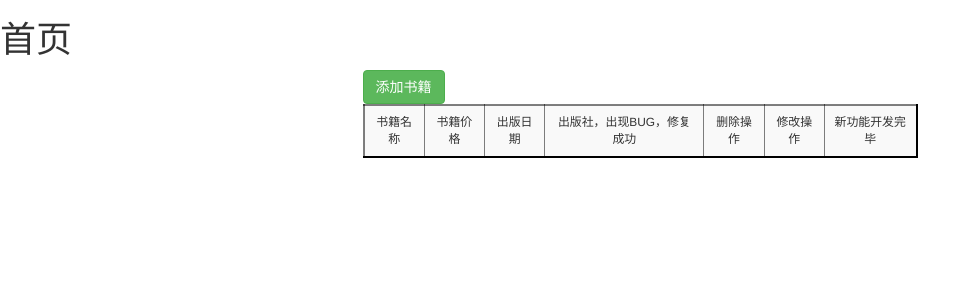
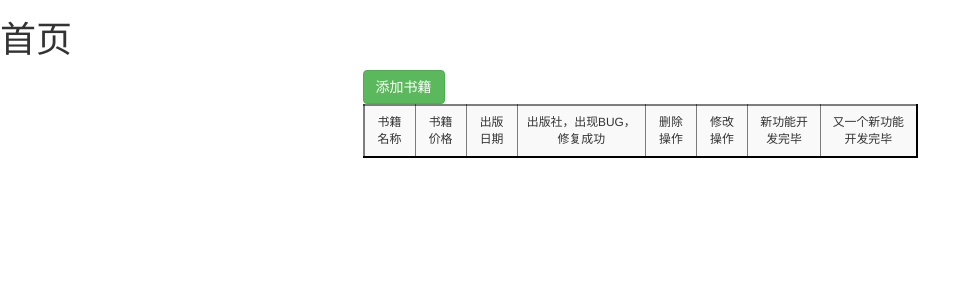
Before and after one commit to xiaofeinie/books, a Django app: page / in a window 1280 px wide. Shown: the top 300 px of the page, without its empty margins (0-979 px from the left). Run offline with Django 3.2, Linux system fonts and the light colour scheme; data that the repository does not hold is empty; some libraries are stand-ins or nearby versions.

Commit message:
有一个新功能啊

```diff
--- a/templates/index.html
+++ b/templates/index.html
@@ -50,6 +50,7 @@
                     <td>删除操作</td>
                     <td>修改操作</td>
                     <td>新功能开发完毕</td>
+                    <td>又一个新功能开发完毕</td>
                 </tr>
 
                 {% for foo in ret %}
```
